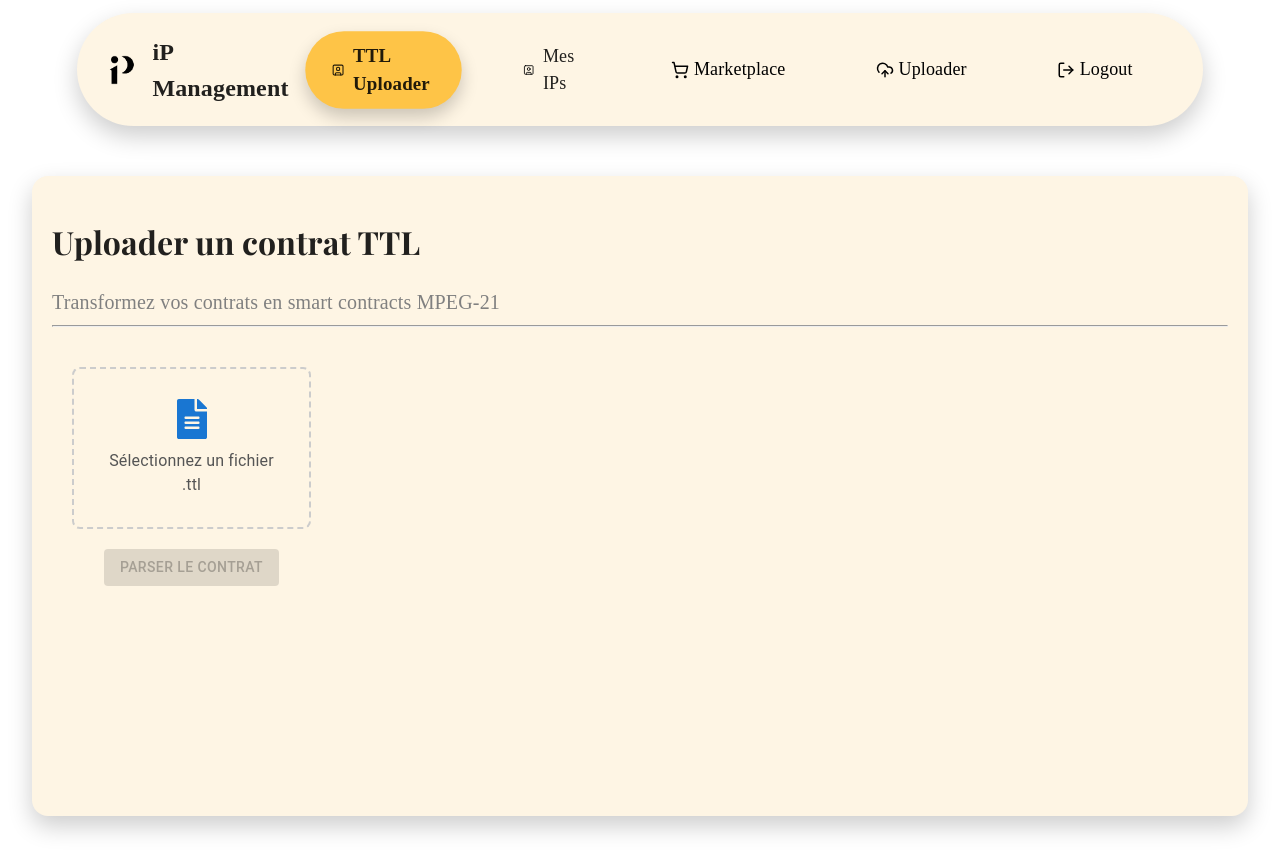
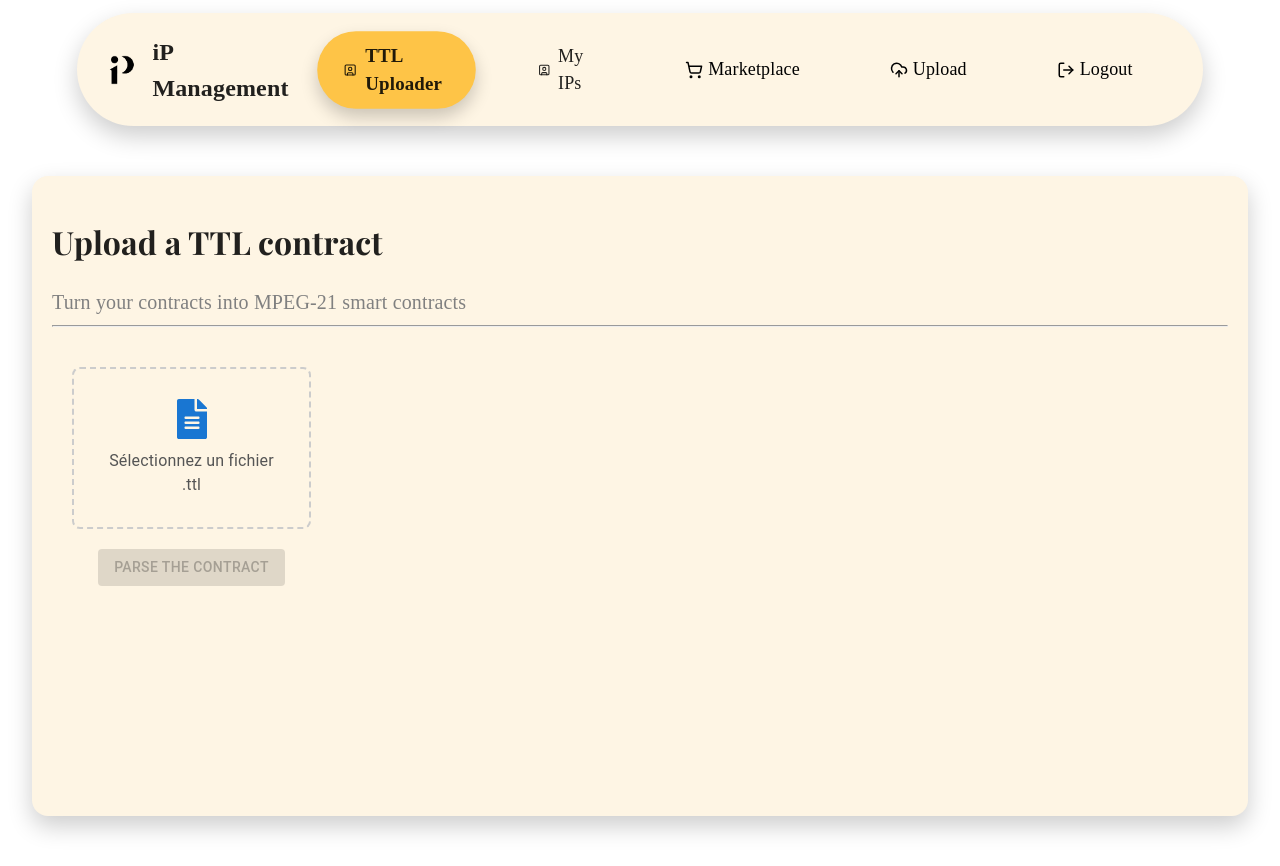
Before and after one commit to sirine-sudo/IP-frontend, a React (Create React App) app: page /ttl-uploader in a window 1280 px wide. Built offline with nearby package versions, Linux system fonts and the light colour scheme.

Commit message:
feat : translate the interface

```diff
--- a/src/components/Navbar/index.js
+++ b/src/components/Navbar/index.js
@@ -77,7 +77,7 @@ const Navbar = () => {
                 onClick={() => setMenuOpen(false)}
               >
                 <UserSquare size={18} />
-                Mes IPs
+                My IPs
               </NavLink>
               <NavLink
                 to="/marketplace"
@@ -93,7 +93,7 @@ const Navbar = () => {
                 onClick={() => setMenuOpen(false)}
               >
                 <CloudUpload size={18} style={{ marginRight: "5px" }} />
-                Uploader
+                Upload
               </NavLink>
             </>
           )}
--- a/src/pages/TTLUploader/index.js
+++ b/src/pages/TTLUploader/index.js
@@ -48,8 +48,8 @@ const TTLUploader = () => {
     <CardContainer>
       <div style={{ display: "flex", justifyContent: "space-between", alignItems: "center" }}>
         <TitleSection
-          title="Uploader un contrat TTL"
-          text="Transformez vos contrats en smart contracts MPEG-21"
+          title="Upload a TTL contract"
+          text="Turn your contracts into MPEG-21 smart contracts"
         />
       </div>
 
@@ -83,7 +83,7 @@ const TTLUploader = () => {
               disabled={!file}
               className="parse-button"
             >
-              Parser le Contrat
+              Parse the contract
             </Button>
 
             {parsedData && (
@@ -93,23 +93,23 @@ const TTLUploader = () => {
                 onClick={handleGenerate}
                 className="generate-button"
               >
-                Déployer le Smart Contract
+                Deploy the smart contract
               </Button>
             )}
           </div>
-
+          </div>
           {/* Parsed Data Preview */}
           {parsedData && (
             <div className="parsed-data-container">
               <Typography variant="h6" gutterBottom>
-                Données Parsées:
+                Parsed data:
               </Typography>
               <pre className="parsed-data-preview">
                 {JSON.stringify(parsedData, null, 2)}
               </pre>
             </div>
           )}
-        </div>
+
       </div>
     </CardContainer>
   );
```
